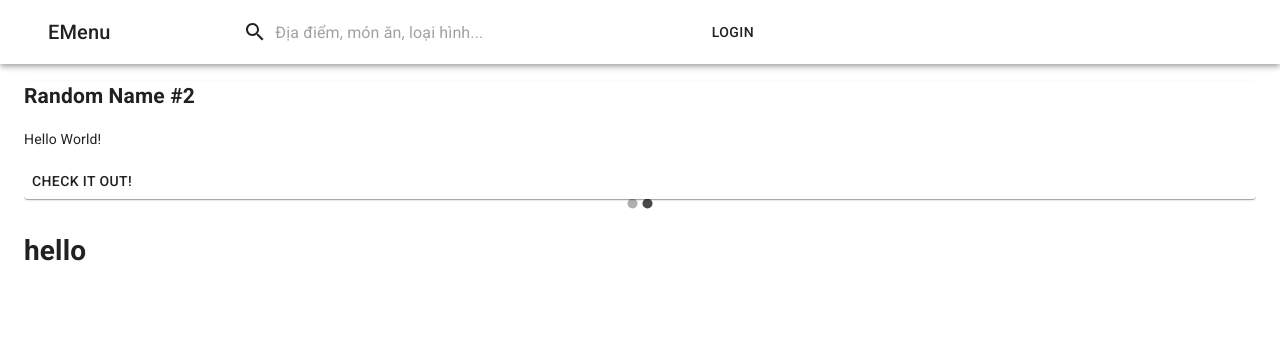
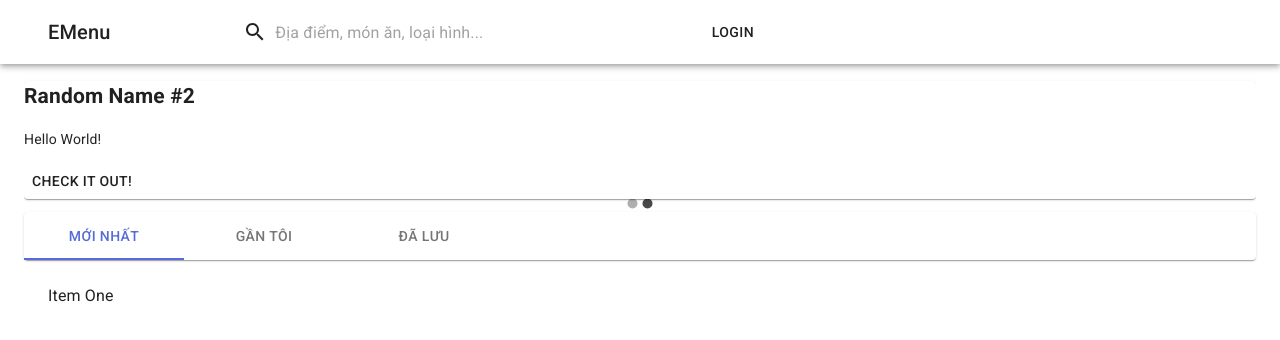
Before and after one commit to quocnguyencoder/EMenu, a Next.js app: page / in a window 1280 px wide. Shown: the top 340 px of the page. Built offline with nearby package versions, Linux system fonts and the light colour scheme.

Commit message:
Add discovery tabs

```diff
--- /dev/null
+++ b/components/Homepage/Discovery.tsx
@@ -0,0 +1,40 @@
+import Paper from "@material-ui/core/Paper";
+import Tabs from "@material-ui/core/Tabs";
+import Tab from "@material-ui/core/Tab";
+import TabPanel from "./TabPanel";
+import React, { useState } from "react";
+
+const Discovery = () => {
+  const [value, setValue] = useState("one");
+
+  const handleChange = (event: React.ChangeEvent<{}>, newValue: string) => {
+    setValue(newValue);
+  };
+  return (
+    <>
+      <Paper>
+        <Tabs
+          value={value}
+          onChange={handleChange}
+          indicatorColor="primary"
+          textColor="primary"
+        >
+          <Tab value="one" label="Mới nhất" />
+          <Tab value="two" label="Gần tôi" />
+          <Tab value="three" label="Đã lưu" />
+        </Tabs>
+      </Paper>
+      <TabPanel value={value} index="one">
+        Item One
+      </TabPanel>
+      <TabPanel value={value} index="two">
+        Item 2
+      </TabPanel>
+      <TabPanel value={value} index="three">
+        Item 3
+      </TabPanel>
+    </>
+  );
+};
+
+export default Discovery;
--- /dev/null
+++ b/components/Homepage/TabPanel.tsx
@@ -0,0 +1,29 @@
+import React from "react";
+import Typography from "@material-ui/core/Typography";
+import Box from "@material-ui/core/Box";
+
+interface TabPanelProps {
+  children?: React.ReactNode;
+  index: any;
+  value: any;
+}
+
+export default function TabPanel(props: TabPanelProps) {
+  const { children, value, index, ...other } = props;
+
+  return (
+    <div
+      role="tabpanel"
+      hidden={value !== index}
+      id={`wrapped-tabpanel-${index}`}
+      aria-labelledby={`wrapped-tab-${index}`}
+      {...other}
+    >
+      {value === index && (
+        <Box p={3}>
+          <Typography>{children}</Typography>
+        </Box>
+      )}
+    </div>
+  );
+}
--- a/components/Homepage/index.tsx
+++ b/components/Homepage/index.tsx
@@ -1,2 +1,3 @@
 import Banners from "./Banners";
-export default Banners;
+import Discovery from "./Discovery";
+export { Banners, Discovery };
--- a/pages/index.tsx
+++ b/pages/index.tsx
@@ -1,5 +1,5 @@
 import Layout from "../components/Layout";
-import Banners from "../components/Homepage";
+import { Banners, Discovery } from "../components/Homepage";
 import { Container } from "@material-ui/core";
 
 export default function Home() {
@@ -7,7 +7,7 @@ export default function Home() {
     <Layout title="Homepage">
       <Container maxWidth="lg">
         <Banners />
-        <h1>hello</h1>
+        <Discovery />
       </Container>
     </Layout>
   );
```
